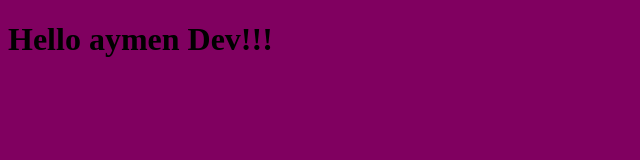
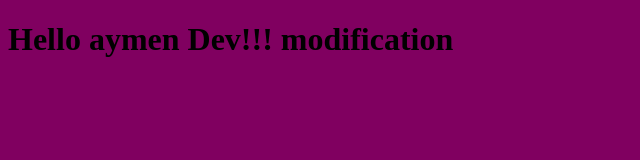
Before and after one commit to AouididiAymen141280/myproject, a plain HTML site: page index.html in a window 1280 px wide. Shown: the whole page, without its empty margins (0-640 px from the left). Drawn offline with Linux system fonts and the light colour scheme.

Commit message:
edit html files

```diff
--- a/index.html
+++ b/index.html
@@ -8,7 +8,7 @@
     <link rel="stylesheet" href="style.css">
 </head>
 <body>
-    <h1>Hello aymen Dev!!!</h1>
+    <h1>Hello aymen Dev!!! modification </h1>
     <script src="./app.js"></script>
 </body>
 </html>
```
